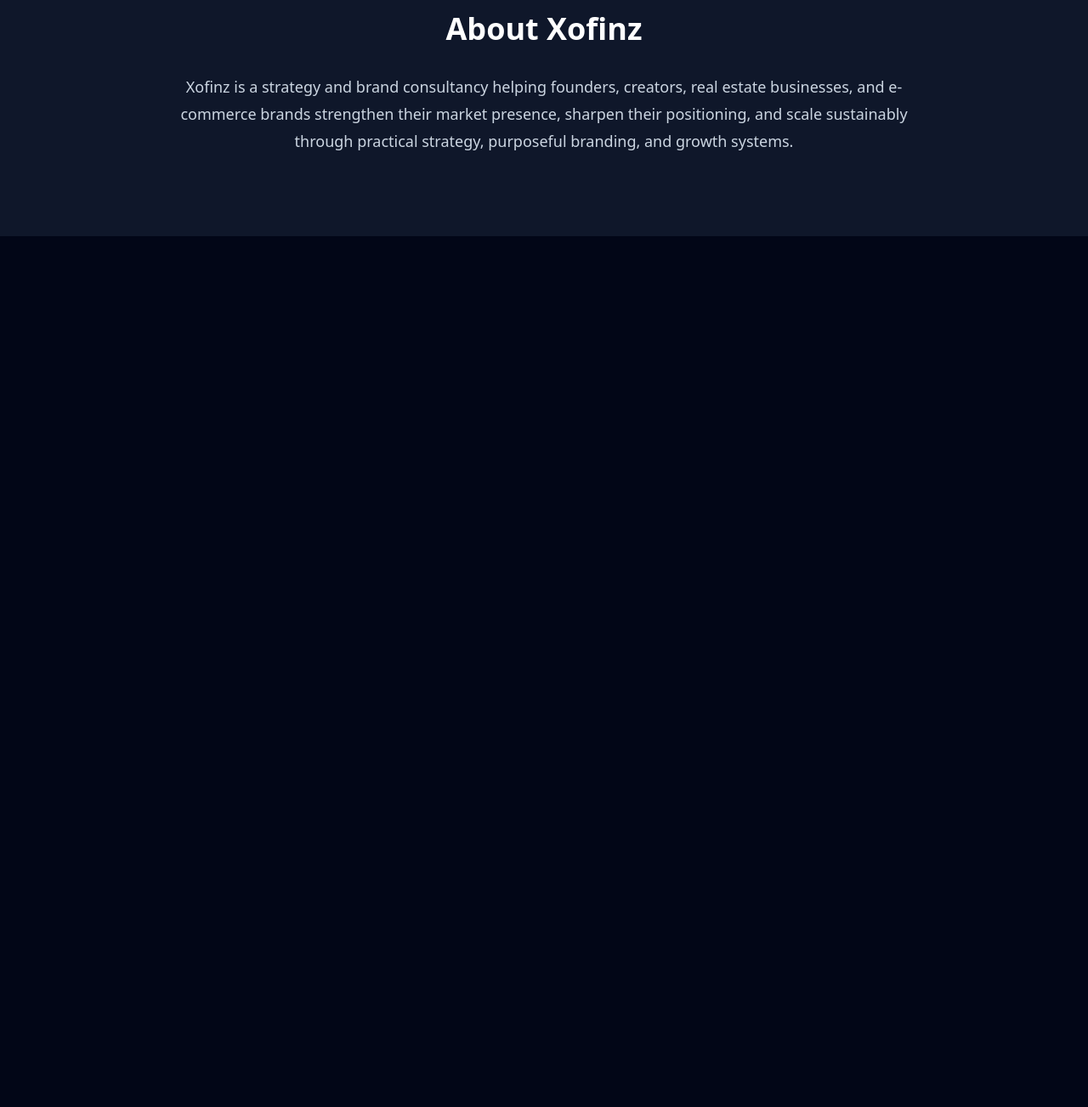
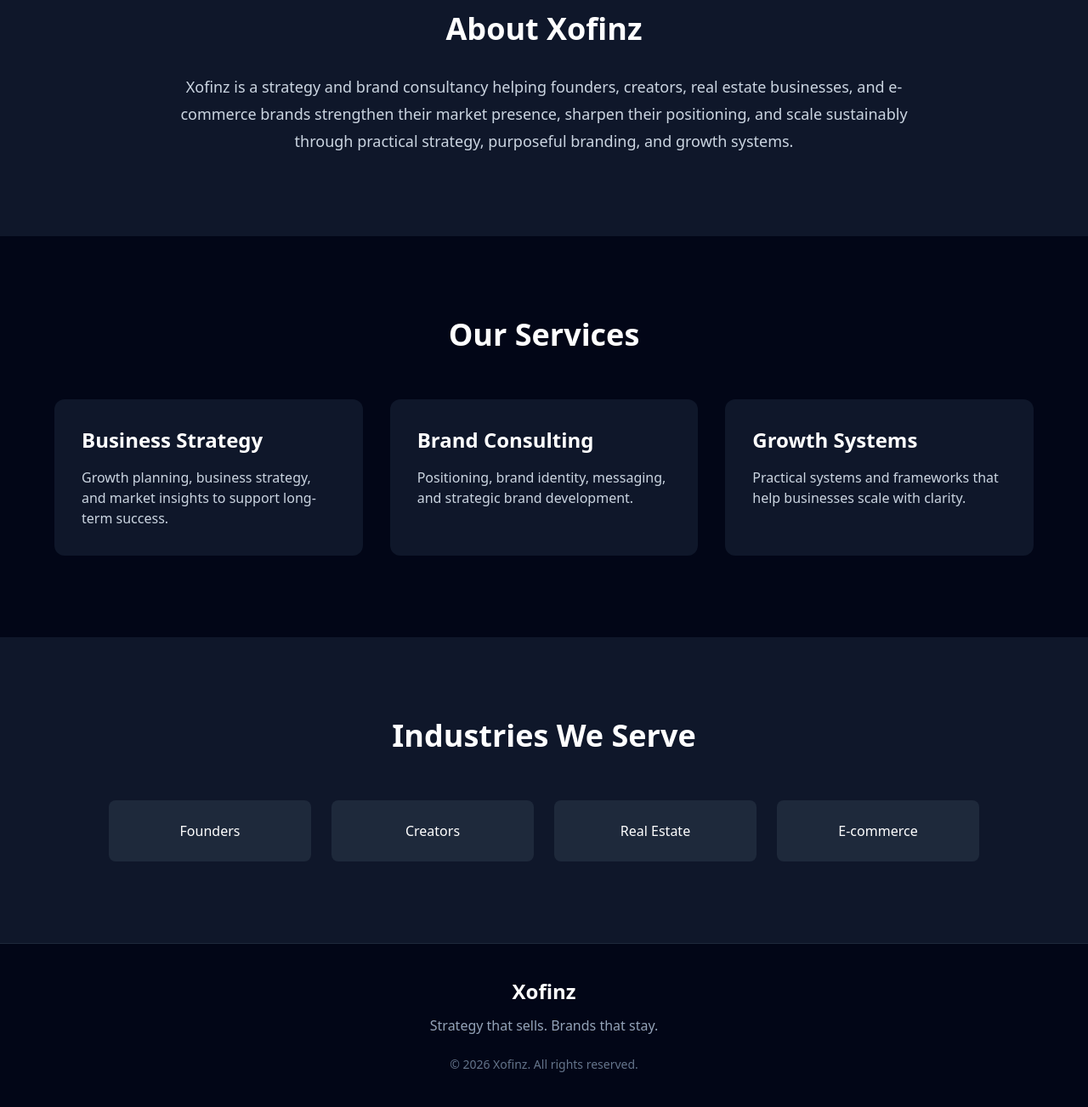
Before and after one commit to mdrifat-mia/xofinz-website, a plain HTML site: page index.html in a window 1280 px wide. Shown: the part 906-2209 px from the top of the page at 85% size. Before the commit the page ends 1184 px from the top, so only its background shows below. Drawn offline with nearby package versions, Linux system fonts and the light colour scheme.

Commit message:
Refactor sections and add Services section
Updated section comments for clarity and added a new 'Services' section with details about business strategy, brand consulting, and growth systems.

```diff
--- a/index.html
+++ b/index.html
@@ -31,7 +31,7 @@
 
     </nav>
 
-    <!-- Hero Section -->
+    <!-- Hero -->
     <section class="min-h-screen flex items-center justify-center px-6 -mt-16">
 
         <div class="max-w-4xl text-center">
@@ -60,26 +60,99 @@
 
     </section>
 
-    <!-- About Section -->
+    <!-- About -->
     <section class="py-24 px-6 bg-slate-900">
 
         <div class="max-w-4xl mx-auto text-center">
 
-            <h2 class="text-4xl font-bold">
-                About Xofinz
-            </h2>
+            <h2 class="text-4xl font-bold">About Xofinz</h2>
 
             <p class="text-slate-300 text-lg leading-8 mt-8">
                 Xofinz is a strategy and brand consultancy helping founders,
                 creators, real estate businesses, and e-commerce brands
                 strengthen their market presence, sharpen their positioning,
-                and scale sustainably through practical strategy, purposeful
-                branding, and growth systems.
+                and scale sustainably through practical strategy,
+                purposeful branding, and growth systems.
             </p>
 
         </div>
 
     </section>
 
+    <!-- Services -->
+    <section class="py-24 px-6">
+
+        <div class="max-w-6xl mx-auto">
+
+            <h2 class="text-4xl font-bold text-center">Our Services</h2>
+
+            <div class="grid md:grid-cols-3 gap-8 mt-14">
+
+                <div class="bg-slate-900 p-8 rounded-xl">
+                    <h3 class="text-2xl font-semibold mb-4">Business Strategy</h3>
+                    <p class="text-slate-300">
+                        Growth planning, business strategy, and market insights to support long-term success.
+                    </p>
+                </div>
+
+                <div class="bg-slate-900 p-8 rounded-xl">
+                    <h3 class="text-2xl font-semibold mb-4">Brand Consulting</h3>
+                    <p class="text-slate-300">
+                        Positioning, brand identity, messaging, and strategic brand development.
+                    </p>
+                </div>
+
+                <div class="bg-slate-900 p-8 rounded-xl">
+                    <h3 class="text-2xl font-semibold mb-4">Growth Systems</h3>
+                    <p class="text-slate-300">
+                        Practical systems and frameworks that help businesses scale with clarity.
+                    </p>
+                </div>
+
+            </div>
+
+        </div>
+
+    </section>
+
+    <!-- Industries -->
+    <section class="py-24 px-6 bg-slate-900">
+
+        <div class="max-w-5xl mx-auto text-center">
+
+            <h2 class="text-4xl font-bold">
+                Industries We Serve
+            </h2>
+
+            <div class="grid md:grid-cols-4 gap-6 mt-14">
+
+                <div class="bg-slate-800 p-6 rounded-lg">Founders</div>
+                <div class="bg-slate-800 p-6 rounded-lg">Creators</div>
+                <div class="bg-slate-800 p-6 rounded-lg">Real Estate</div>
+                <div class="bg-slate-800 p-6 rounded-lg">E-commerce</div>
+
+            </div>
+
+        </div>
+
+    </section>
+
+    <!-- Footer -->
+    <footer class="py-10 text-center border-t border-slate-800">
+
+        <h3 class="text-2xl font-bold">
+            Xofinz
+        </h3>
+
+        <p class="text-slate-400 mt-3">
+            Strategy that sells. Brands that stay.
+        </p>
+
+        <p class="text-slate-500 mt-6 text-sm">
+            © 2026 Xofinz. All rights reserved.
+        </p>
+
+    </footer>
+
 </body>
 </html>
```
